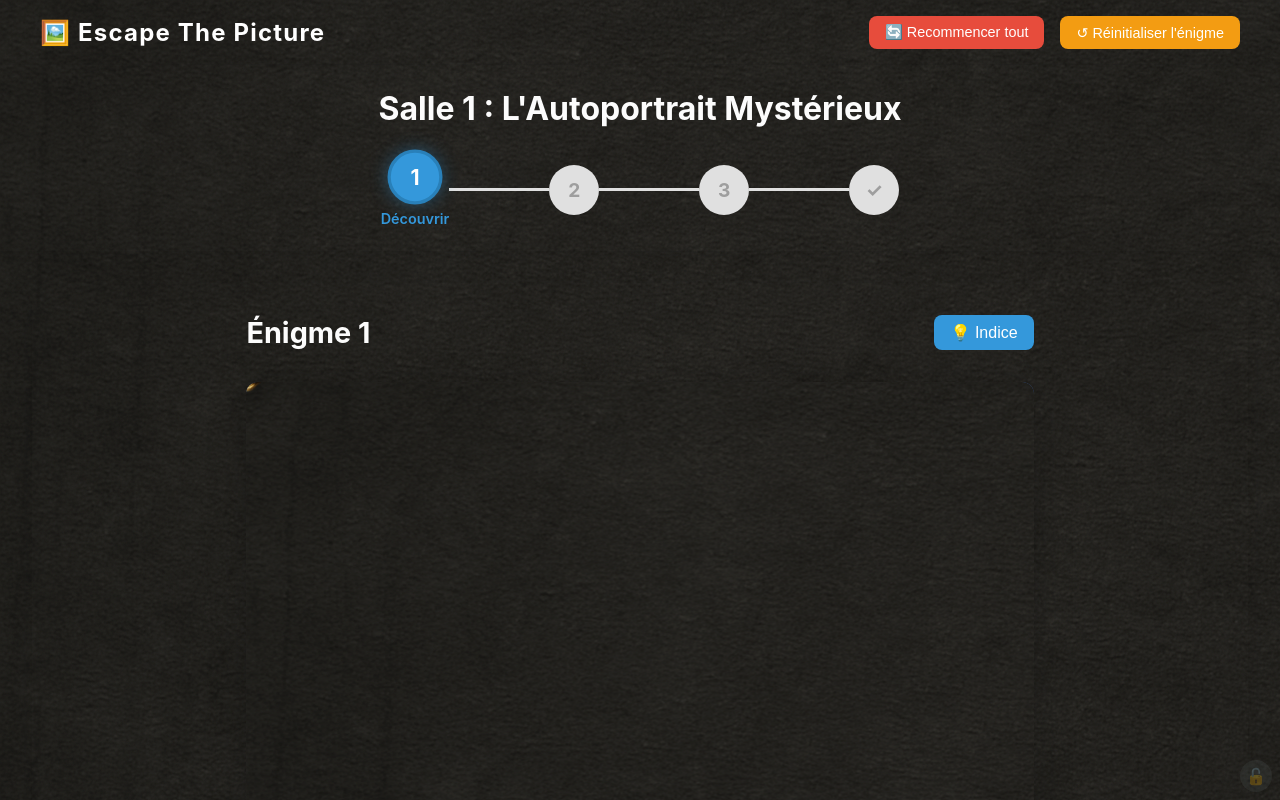
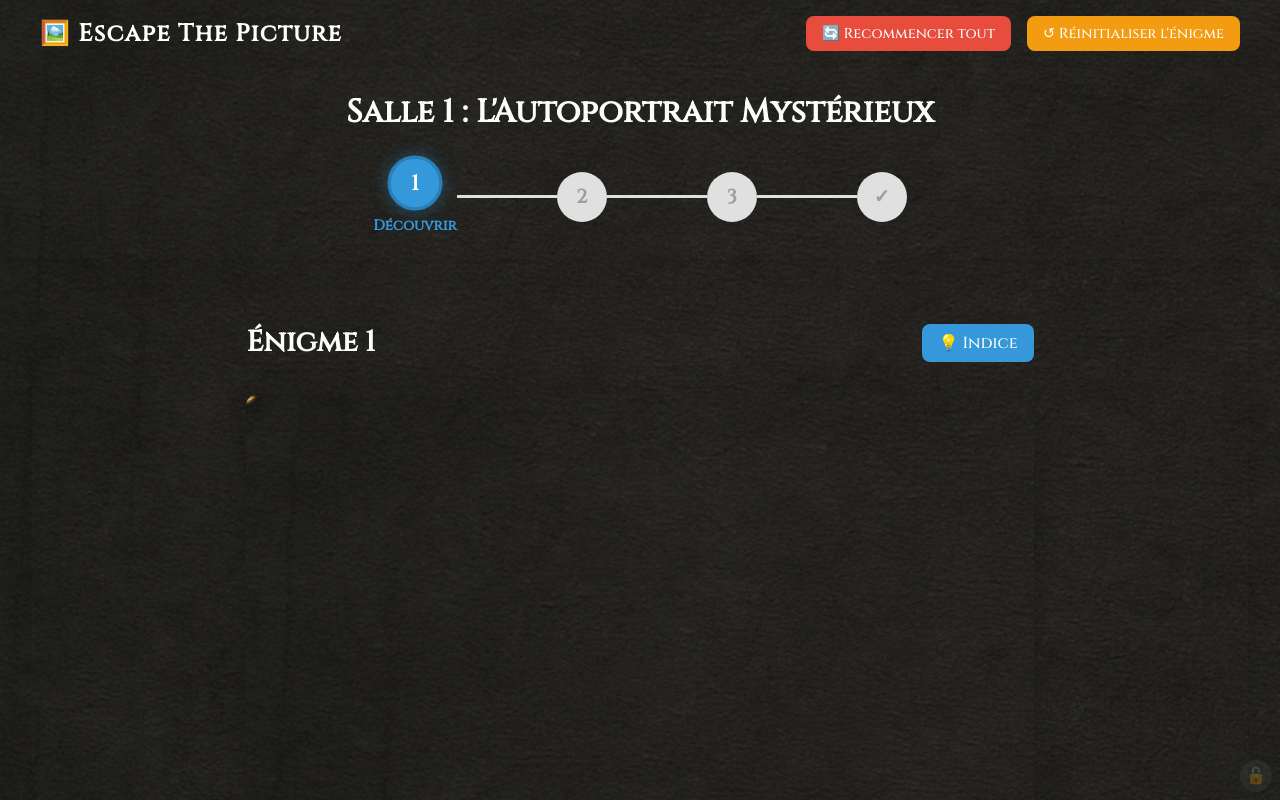
Before and after one commit to MisterPlop/escape-the-picture, an Angular app: page /room1 in a window 1280 px wide. Built offline with nearby package versions, Linux system fonts and the light colour scheme.

Commit message:
✨ Update font styles and add new font files

```diff
--- a/src/app/app.html
+++ b/src/app/app.html
@@ -36,9 +36,6 @@
 
     --pill-accent: var(--bright-blue);
 
-    font-family: "Inter", -apple-system, BlinkMacSystemFont, "Segoe UI", Roboto,
-      Helvetica, Arial, sans-serif, "Apple Color Emoji", "Segoe UI Emoji",
-      "Segoe UI Symbol";
     box-sizing: border-box;
     -webkit-font-smoothing: antialiased;
     -moz-osx-font-smoothing: grayscale;
@@ -51,9 +48,6 @@
     line-height: 100%;
     letter-spacing: -0.125rem;
     margin: 0;
-    font-family: "Inter Tight", -apple-system, BlinkMacSystemFont, "Segoe UI", Roboto,
-      Helvetica, Arial, sans-serif, "Apple Color Emoji", "Segoe UI Emoji",
-      "Segoe UI Symbol";
   }
 
   p {
@@ -117,7 +111,6 @@
     border-radius: 2.75rem;
     border: 0;
     transition: background 0.3s ease;
-    font-family: var(--inter-font);
     font-size: 0.875rem;
     font-style: normal;
     font-weight: 500;
--- a/src/app/rooms/room1/enigmas/enigma2/enigma2.component.scss
+++ b/src/app/rooms/room1/enigmas/enigma2/enigma2.component.scss
@@ -141,7 +141,6 @@
 
   .zone-text {
     position: absolute;
-    font-family: 'Courier New', monospace;
     font-size: 0.9rem; // Plus petit
     font-weight: bold;
     color: white;
@@ -226,7 +225,6 @@
 
   .zone-text {
     position: absolute;
-    font-family: 'Courier New', monospace;
     font-size: 0.9rem; // Plus petit
     font-weight: bold;
     color: white;
@@ -270,7 +268,6 @@
 
 // Affichage du code hex
 .hex-display {
-  font-family: 'Courier New', monospace;
   font-size: 1.2rem;
   font-weight: bold;
   color: #2c3e50;
@@ -426,7 +423,6 @@
       border: 0.125rem solid #ddd; // 2px / 16 = 0.125rem
       border-radius: 0.5rem; // 8px / 16 = 0.5rem
       transition: all 0.3s ease;
-      font-family: 'Courier New', monospace;
       text-transform: uppercase;
 
       &:focus {
--- a/src/app/rooms/room1/enigmas/enigma3/enigma3.component.scss
+++ b/src/app/rooms/room1/enigmas/enigma3/enigma3.component.scss
@@ -304,7 +304,6 @@
       border: 0.125rem solid #ddd; // 2px / 16 = 0.125rem
       border-radius: 0.5rem; // 8px / 16 = 0.5rem
       transition: all 0.3s ease;
-      font-family: 'Courier New', monospace;
 
       &:focus {
         outline: none;
--- a/src/app/rooms/room1/final-reveal/final-reveal.component.scss
+++ b/src/app/rooms/room1/final-reveal/final-reveal.component.scss
@@ -160,7 +160,6 @@
       .color-code {
         font-size: 1.5rem;
         font-weight: 700;
-        font-family: 'Courier New', monospace;
         color: #2c3e50;
         margin: 0 0 0.5rem 0;
       }
--- a/src/app/rooms/room2/enigmas/enigma4/enigma4.component.scss
+++ b/src/app/rooms/room2/enigmas/enigma4/enigma4.component.scss
@@ -197,7 +197,6 @@
     border: 2px solid #e0e0e0;
     border-radius: 0.5rem;
     transition: border-color 0.3s ease;
-    font-family: 'Courier New', monospace;
     letter-spacing: 0.1rem;
 
     &:focus {
--- a/src/styles.scss
+++ b/src/styles.scss
@@ -1,14 +1,22 @@
 /* Reset et styles de base */
+ @font-face {
+  font-family: 'Cinzel';
+  src: url('./assets/font/Cinzel-Medium.ttf');
+ }
+
+ @font-face {
+  font-family: 'Adelia';
+  src: url('./assets/font/adelia.otf');
+ }
+
 * {
   margin: 0;
   padding: 0;
   box-sizing: border-box;
+  font-family: 'Cinzel';
 }
 
 body {
-  font-family: -apple-system, BlinkMacSystemFont, 'Segoe UI', 'Roboto', 'Oxygen',
-    'Ubuntu', 'Cantarell', 'Fira Sans', 'Droid Sans', 'Helvetica Neue',
-    sans-serif;
   -webkit-font-smoothing: antialiased;
   -moz-osx-font-smoothing: grayscale;
   background-image: url('/assets/images/fond.png');
```
Also changed, not shown: src/assets/font/Cinzel-Medium.ttf (added), src/assets/font/adelia.otf (added).
